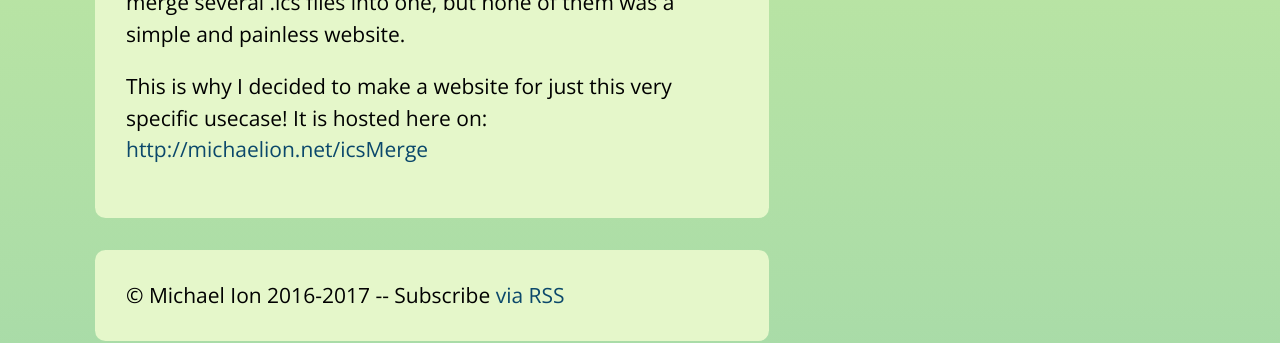
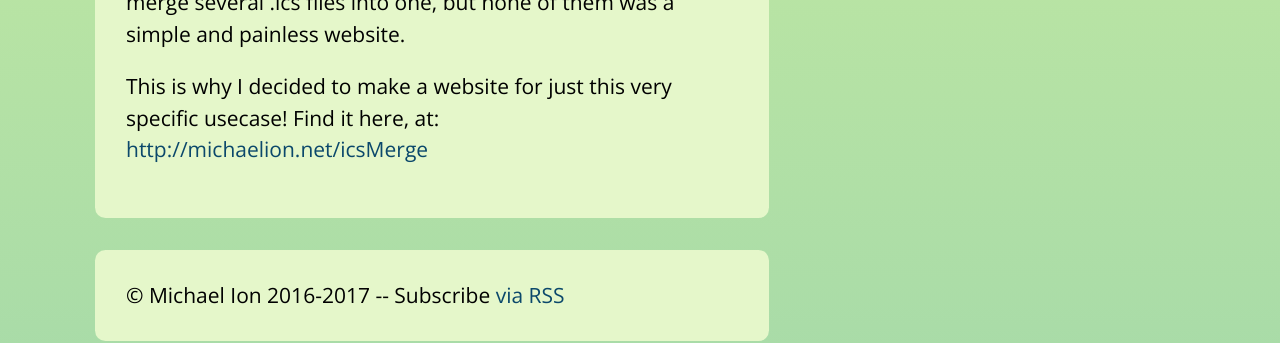
Before and after one commit to mionisation/mionisation.github.io, a Jekyll site: the page built from _posts/2018-05-09-ics-file-merger.markdown, in a window 1280 px wide and 921 px high. Shown: the part 549-892 px from the top of the window. Built offline with Jekyll 4.4.1, drawn with Linux system fonts in a browser that asks for light colours; some web fonts are replaced.

Commit message:
edit post

```diff
--- a/_posts/2018-05-09-ics-file-merger.markdown
+++ b/_posts/2018-05-09-ics-file-merger.markdown
@@ -11,7 +11,7 @@ I organise my agenda with [Google Calendar][gc], but I discovered that it is not
 
 After a quick search, I discovered there were some small command-line scripts or windows executables available to merge several .ics files into one, but none of them was a simple and painless website.
 
-This is why I decided to make a website for just this very specific usecase! It is hosted here on:
+This is why I decided to make a website for just this very specific usecase! Find it here, at:
 [http://michaelion.net/icsMerge][tool]
 
 [wad]: https://wearedevelopers.com
```
